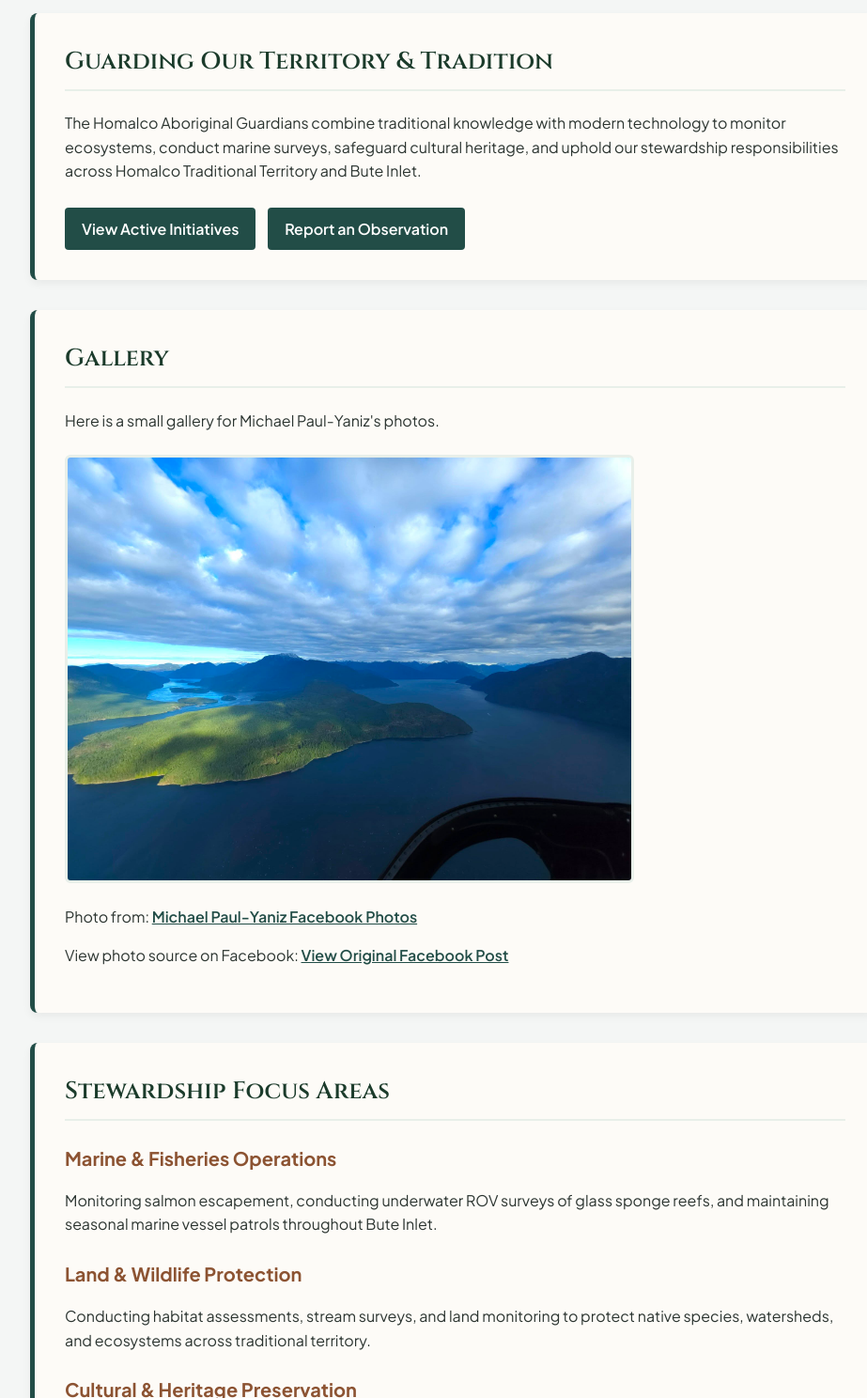
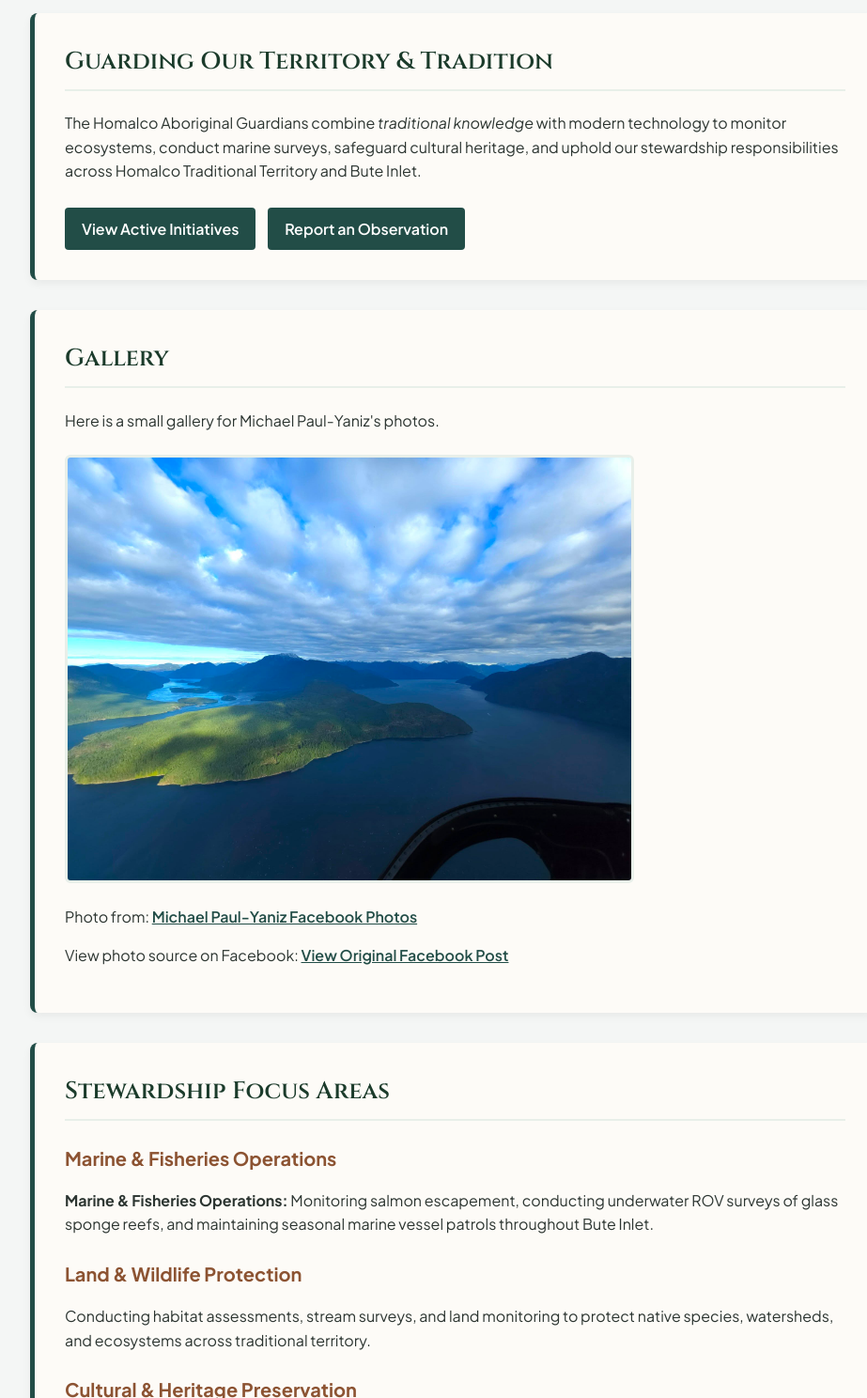
Before and after one commit to michaelhomalco-spec/homalco-aboriginal-guardians, a plain HTML site: page index.html in a window 1280 px wide. Shown: the part 260-1748 px from the top of the page at 94% size, without its empty margins (158-1081 px from the left). Drawn offline with Linux system fonts and the light colour scheme.

Commit message:
Update index.html

```diff
--- a/index.html
+++ b/index.html
@@ -26,7 +26,7 @@
     <main>
         <section>
             <h2>Guarding Our Territory & Tradition</h2>
-            <p>The Homalco Aboriginal Guardians combine traditional knowledge with modern technology to monitor ecosystems, conduct marine surveys, safeguard cultural heritage, and uphold our stewardship responsibilities across Homalco Traditional Territory and Bute Inlet.</p>
+            <p>The Homalco Aboriginal Guardians combine <em>traditional knowledge</em> with modern technology to monitor ecosystems, conduct marine surveys, safeguard cultural heritage, and uphold our stewardship responsibilities across Homalco Traditional Territory and Bute Inlet.</p>
 
             <!-- Hyperlinks linking to internal sources -->
             <a href="initiatives.html">View Active Initiatives</a>
@@ -51,7 +51,7 @@
             <h2>Stewardship Focus Areas</h2>
 
             <h3>Marine & Fisheries Operations</h3>
-            <p>Monitoring salmon escapement, conducting underwater ROV surveys of glass sponge reefs, and maintaining seasonal marine vessel patrols throughout Bute Inlet.</p>
+            <p><strong>Marine & Fisheries Operations:</strong> Monitoring salmon escapement, conducting underwater ROV surveys of glass sponge reefs, and maintaining seasonal marine vessel patrols throughout Bute Inlet.</p>
 
             <h3>Land & Wildlife Protection</h3>
             <p>Conducting habitat assessments, stream surveys, and land monitoring to protect native species, watersheds, and ecosystems across traditional territory.</p>
```
